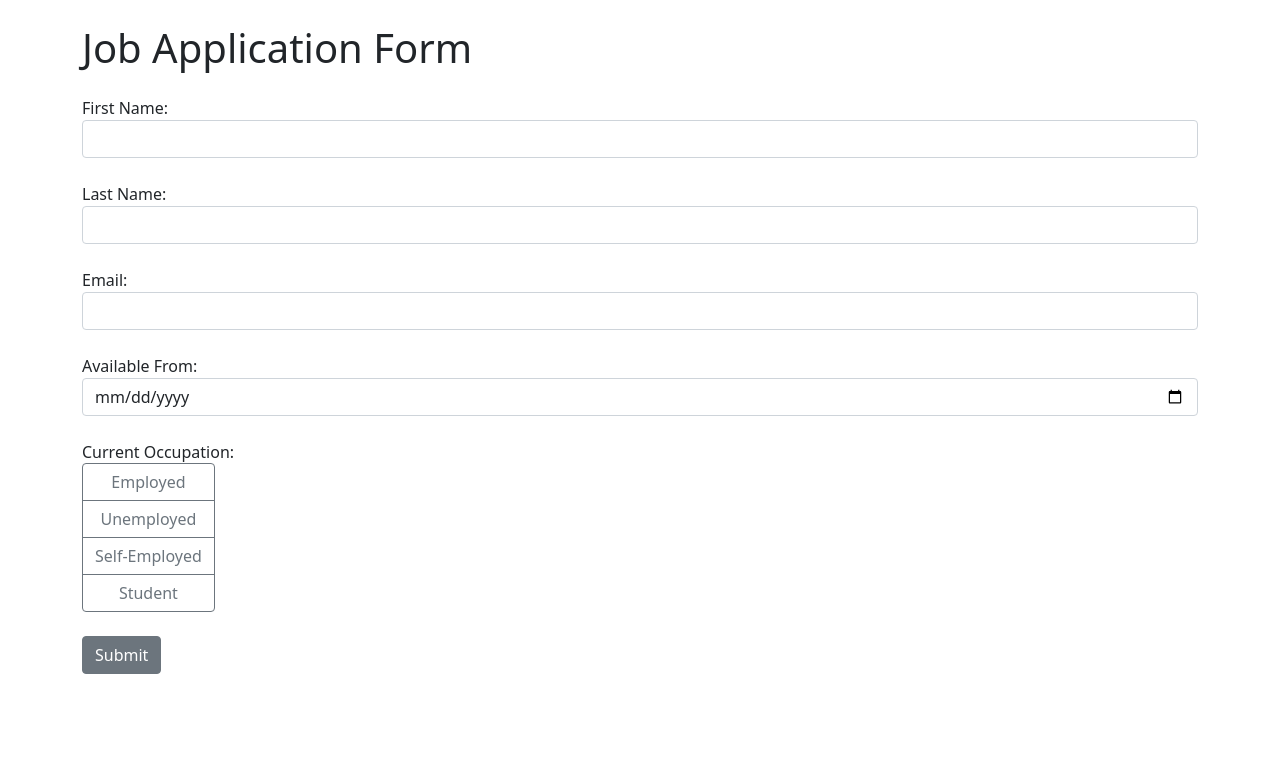
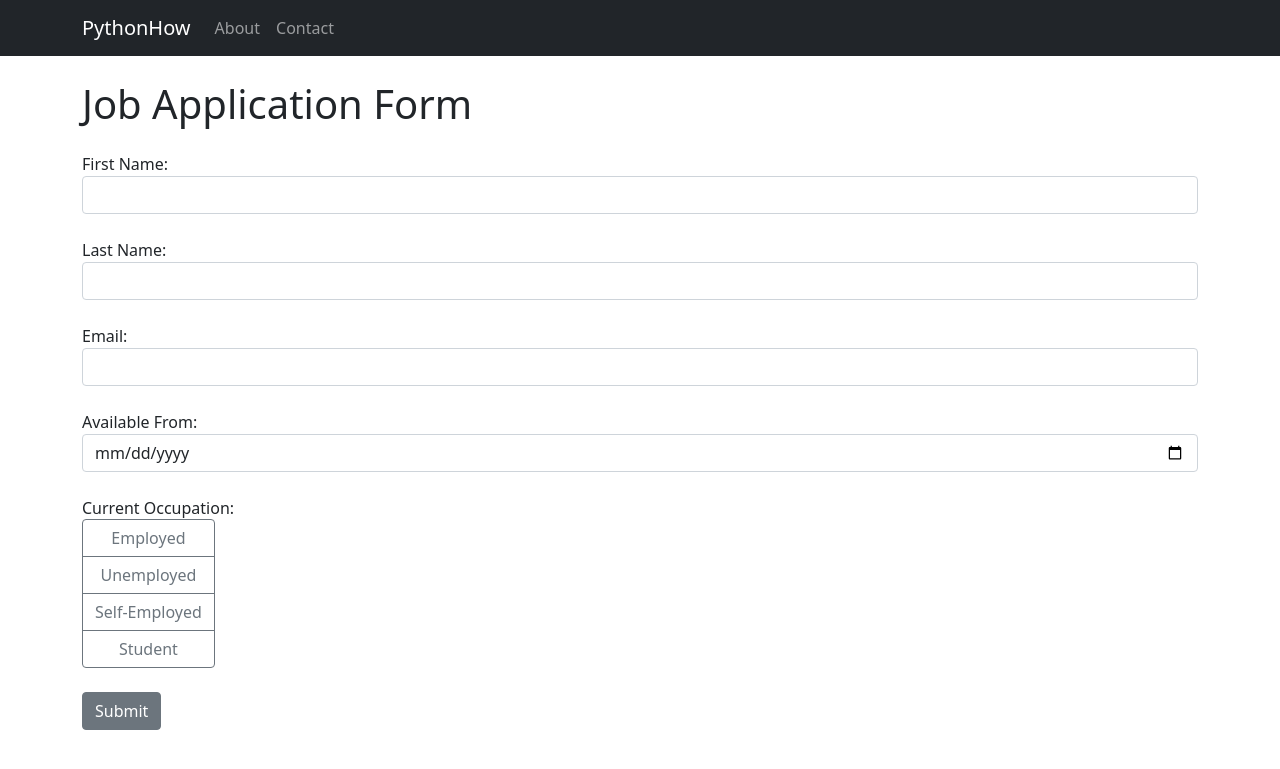
Before and after one commit to PeterTZN/django_employment_form_APP, a Django app: page / in a window 1280 px wide. Shown: the top 769 px of the page. Run offline with Django 5.2, Linux system fonts and the light colour scheme.

Commit message:
added navigation bar to homepage. Added about page

```diff
--- /dev/null
+++ b/job_application/templates/about.html
@@ -0,0 +1,6 @@
+{% extends 'base.html' %}
+{% block content %}
+
+<h1 class="mt-4 mb-4">About Us</h1>
+
+{% endblock %}
--- /dev/null
+++ b/job_application/templates/base.html
@@ -0,0 +1,34 @@
+<!doctype html>
+<html>
+    <head>
+        <meta charset="utf-8">
+        <meta name="viewport" content="width=device-width, initial-scale=1, shrink-to-fit=no">
+        <link rel="stylesheet" href="https://cdn.jsdelivr.net/npm/bootstrap@5.1.3/dist/css/bootstrap.min.css">
+    </head>
+    <body>
+        <nav class="navbar navbar-expand-lg navbar-dark bg-dark">
+          <div class="container">
+            <a class="navbar-brand" href="{% url 'index' %}">PythonHow</a>
+            <button class="navbar-toggler" type="button" data-bs-toggle="collapse" data-bs-target="#navbarNav" aria-controls="navbarNav" aria-expanded="false" aria-label="Toggle navigation">
+              <span class="navbar-toggler-icon"></span>
+            </button>
+            <div class="collapse navbar-collapse" id="navbarNav">
+              <ul class="navbar-nav">
+                <li class="nav-item {% if request.path == '/about/' %}active{% endif %}">
+                  <a class="nav-link" href="{% url 'about' %}">About</a>
+                </li>
+                <li class="nav-item">
+                  <a class="nav-link" href="#">Contact</a>
+                </li>
+              </ul>
+            </div>
+          </div>
+        </nav>
+        <div class="container">
+            {% block content %}
+            {% endblock %}
+        </div>
+        <script src="https://code.jquery.com/jquery-3.6.0.min.js"></script>
+        <script src="https://cdn.jsdelivr.net/npm/bootstrap@5.1.3/dist/js/bootstrap.min.js"></script>
+    </body>
+</html>
--- a/job_application/templates/index.html
+++ b/job_application/templates/index.html
@@ -1,12 +1,5 @@
-<!doctype html>
-<html>
-    <head>
-        <meta charset="utf-8">
-        <meta name="viewport" content="width=device-width, initial-scale=1, shrink-to-fit=no">
-        <link rel="stylesheet" href="https://cdn.jsdelivr.net/npm/bootstrap@5.1.3/dist/css/bootstrap.min.css">
-    </head>
-    <body>
-        <div class="container">
+{% extends 'base.html' %}
+{% block content %}
 <h1 class="mt-4 mb-4">Job Application Form</h1>
 <form method="post">
     {% csrf_token %}
@@ -52,8 +45,4 @@
     </div>
     {% endif %}
 </form>
-        </div>
-        <script src="https://code.jquery.com/jquery-3.6.0.min.js"></script>
-        <script src="https://cdn.jsdelivr.net/npm/bootstrap@5.1.3/dist/js/bootstrap.min.js"></script>
-    </body>
-</html>
+{% endblock %}
--- a/job_application/urls.py
+++ b/job_application/urls.py
@@ -3,4 +3,5 @@ from . import views
 
 urlpatterns = [
     path('', views.index, name='index'),
+    path('about/', views.about, name='about'),
 ]
--- a/job_application/views.py
+++ b/job_application/views.py
@@ -28,3 +28,6 @@ def index(request):
         form = ApplicationForm()
 
     return render(request, "index.html", {"form": form})
+
+def about(request):
+    return render(request, "about.html")
```
Lines whose indentation alone changed are shown as unchanged.
